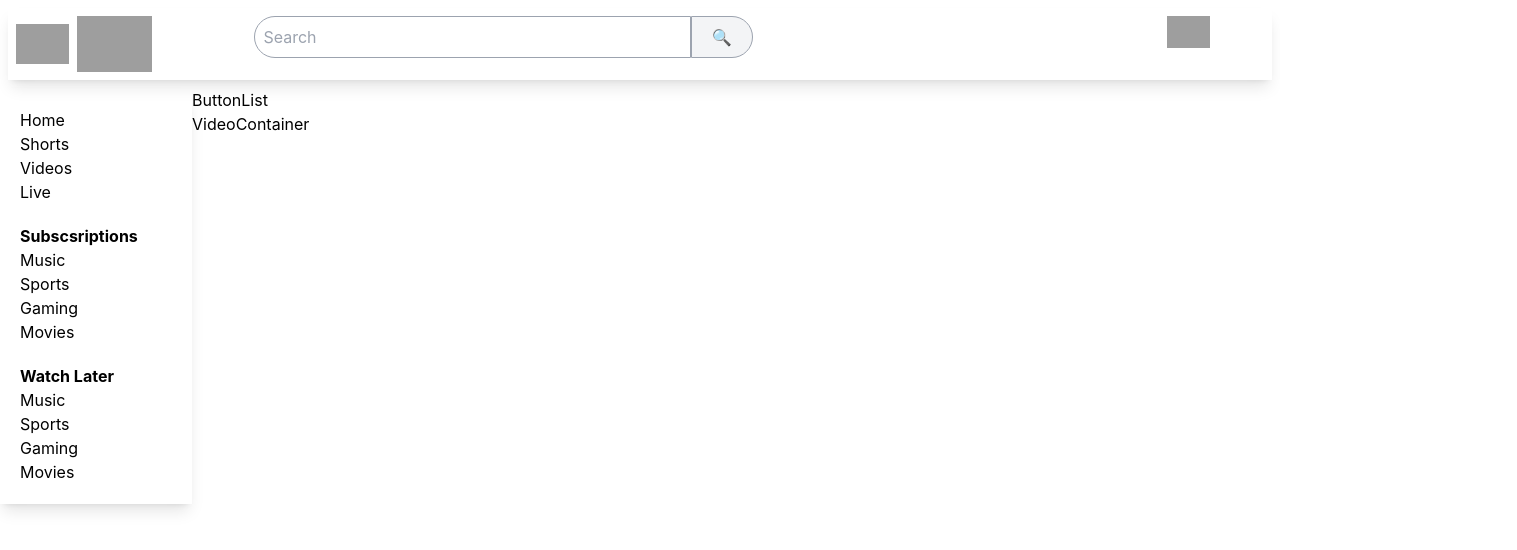
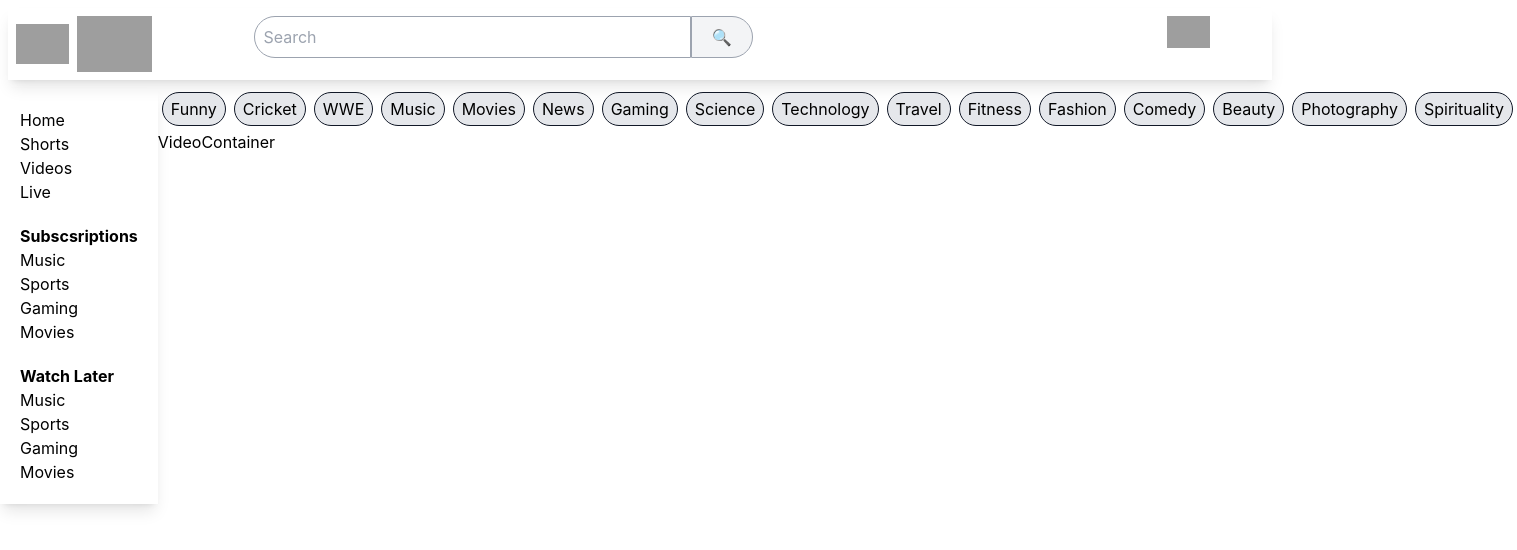
Before and after one commit to suyogit/youplay, a React (Create React App) app: page / in a window 1280 px wide. Shown: the top 550 px of the page, 1517 px wide, since content can reach past the window. Built offline with nearby package versions, Linux system fonts and the light colour scheme; grey boxes are pictures that could not be loaded.

Commit message:
ButtonList component done

```diff
--- a/src/App.js
+++ b/src/App.js
@@ -9,10 +9,7 @@ function App() {
     <div>
 
       <Header />
-      <Body />
-
-
-
+        <Body />
     </div>
     </Provider>
   );
--- /dev/null
+++ b/src/component/Button.js
@@ -0,0 +1,14 @@
+import React from 'react'
+
+const Button = ({ name }) => {
+    return (
+        <div>
+
+            <input type='button' value={name} className=' m-1 border border-gray-900 px-2 py-1 rounded-full bg-gray-200 ' />
+
+
+        </div>
+    )
+}
+
+export default Button
--- a/src/component/ButtonList.js
+++ b/src/component/ButtonList.js
@@ -1,8 +1,23 @@
 import React from 'react'
+import Button from './Button'
+
 
 const ButtonList = () => {
+
+    const list = ['Funny', 'Cricket', 'WWE', 'Music', 'Movies', 'News', 'Gaming', 'Science', 'Technology', 'Travel', 'Fitness', 'Fashion', 'Comedy', 'Beauty', 'Photography', 'Spirituality']
+
     return (
-        <div>ButtonList</div>
+
+        <div className='flex'>
+            {
+                list.map((item, index) => {
+                    return <Button key={index} name={item} />
+                })
+
+            }
+
+
+        </div>
     )
 }
 
```
